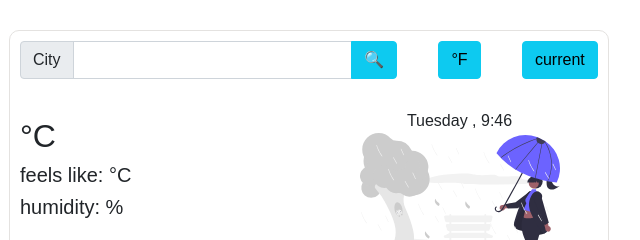
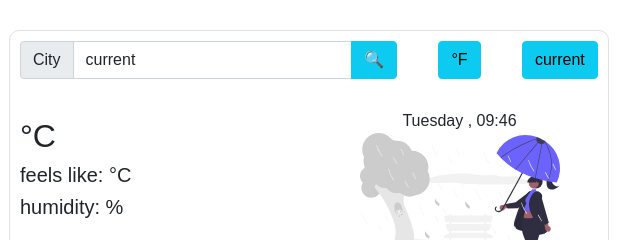
Before and after one commit to nargesazad/weather-app, a plain HTML site: page index.html in a window 1280 px wide. Shown: the top 240 px of the page, 331-971 px from the left. Drawn offline with nearby package versions, Linux system fonts and the light colour scheme; no server answers.

Commit message:
update time

```diff
--- a/index.html
+++ b/index.html
@@ -23,7 +23,7 @@
             <div class="col-8">
               <div class="input-group">
                 <span class="input-group-text">City</span>
-                <input type="text" class="form-control" id="citys">
+                <input type="text" class="form-control" id="citys" value="current">
                 <button type="button" class="btn btn-info" id = "search-but">🔍</button>
               </div>
               </div>
--- a/src/index.js
+++ b/src/index.js
@@ -2,7 +2,13 @@
 function formatDate() {
   let currentTime = new Date();
   let hour = currentTime.getHours();
+  if (hour < 10) {
+    hour = `0${hour}`;
+  }
   let minute = currentTime.getMinutes();
+  if (minute < 10) {
+    minute = `0${minute}`;
+  }
   let days = [
     "Sunday",
     "Monday",
```
